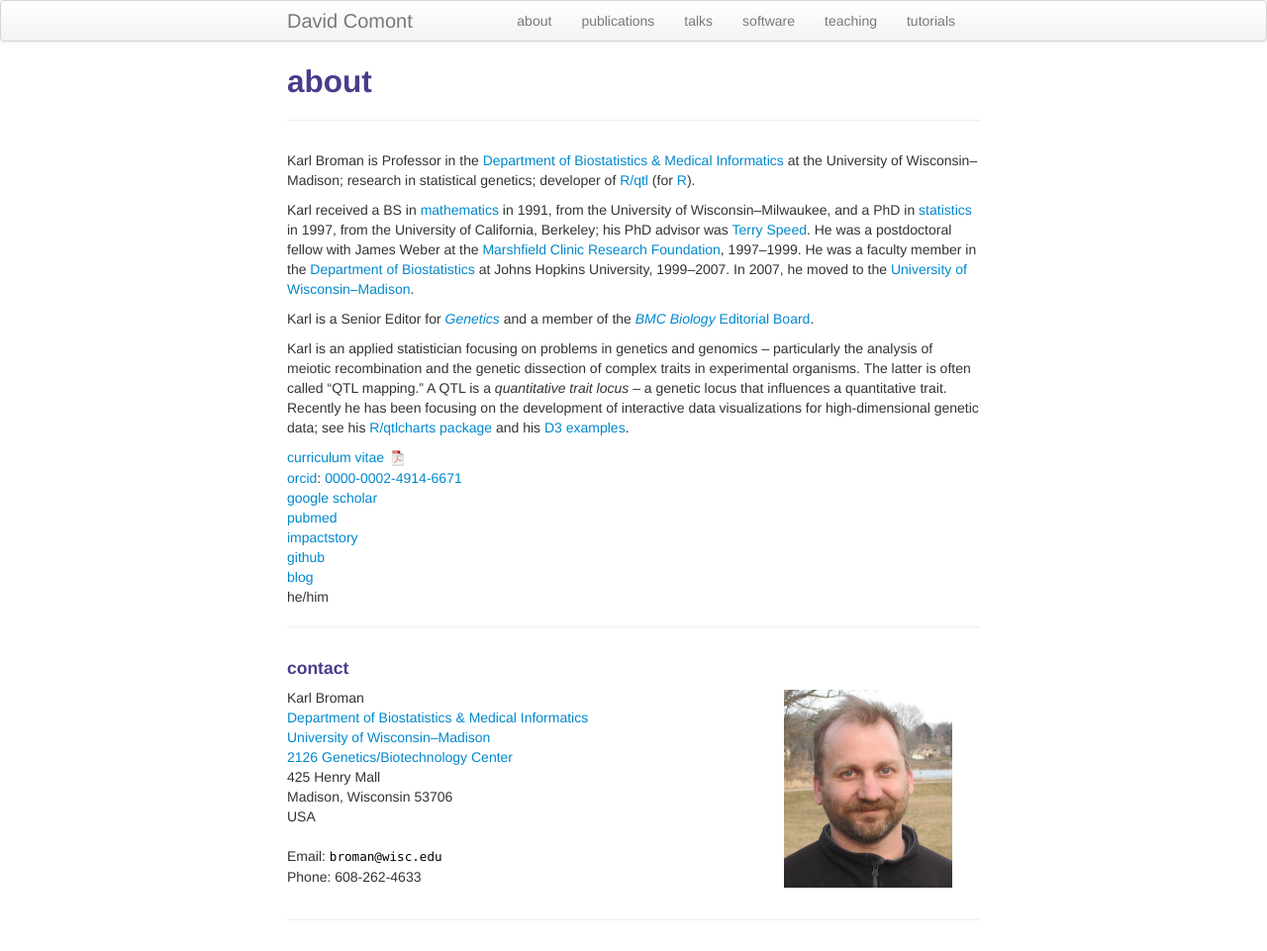
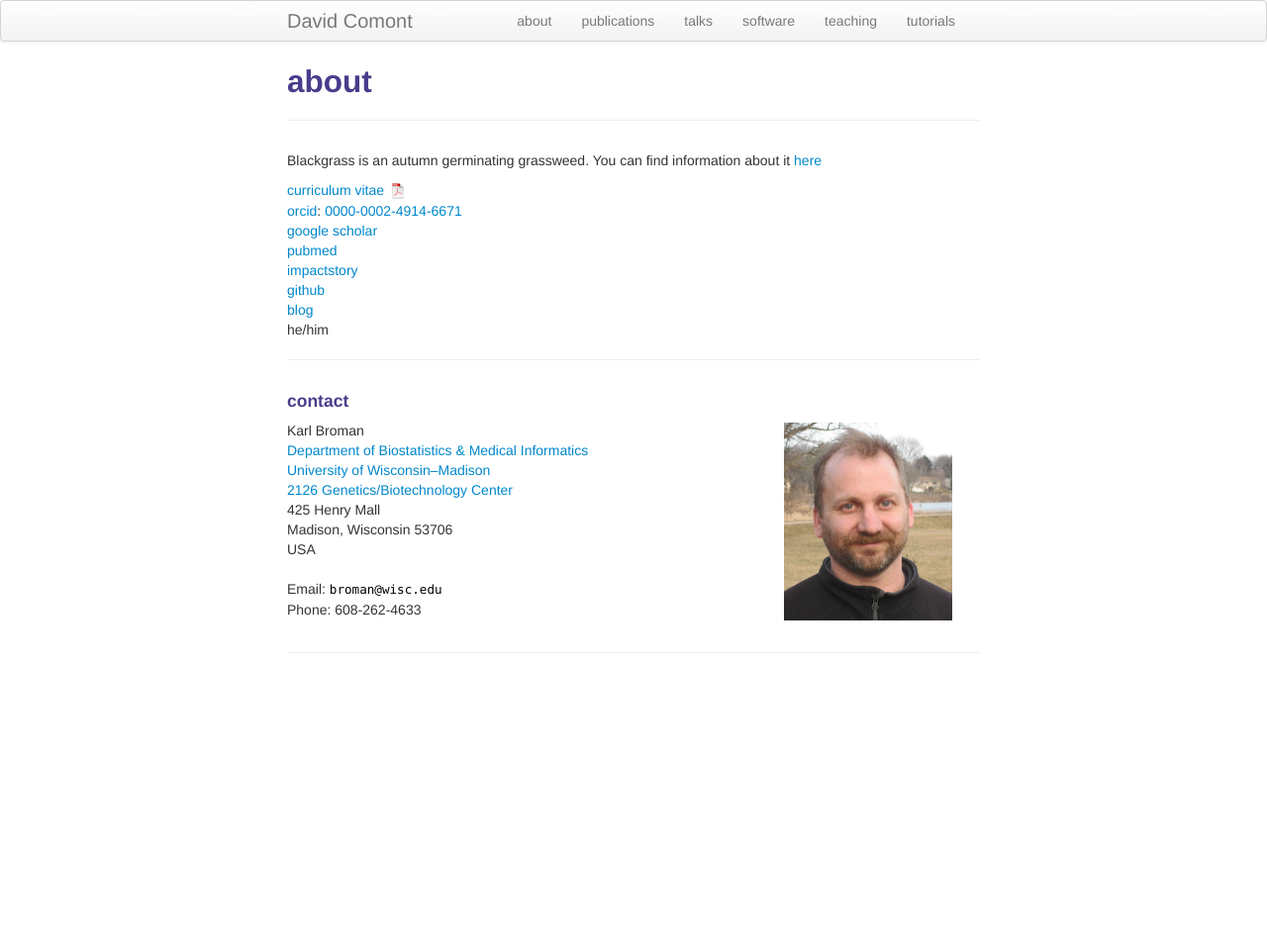
Before and after one commit to DavidComont/davidcomont.github.io, a Jekyll site: the page built from pages/about.md, in a window 1280 px wide. Shown: the whole page at 99% size. Built offline with Jekyll 4.4.1, drawn with Linux system fonts in a browser that asks for light colours; after the commit the page ends 900 px from its top, so only the background shows below that.

Commit message:
remove cname

```diff
--- a/CNAME
+++ /dev/null
@@ -1 +0,0 @@
-#kbroman.org
--- a/pages/about.md
+++ b/pages/about.md
@@ -1,41 +1,11 @@
 ---
 layout: page
 title: about
-description: Karl Broman is Professor in Biostatistics and Medical Informatics at University of Wisconsin - Madison; research in statistical genetics
+description: Information about blackgrass goes here
 ---
 
-Karl Broman is Professor in the
-[Department of Biostatistics &amp; Medical Informatics](https://www.biostat.wisc.edu)
-at the University of Wisconsin&ndash;Madison;
-research in statistical genetics; developer of
-[R/qtl](https://rqtl.org) (for [R](https://www.r-project.org)).
-
-Karl received a BS in [mathematics](http://uwm.edu/math)
-in 1991, from the
-University of Wisconsin&ndash;Milwaukee, and a
-PhD in [statistics](http://stat.berkeley.edu) in 1997, from the
-University of California, Berkeley; his PhD advisor was
-[Terry Speed](http://www.wehi.edu.au/people/terry-speed).
-He was a postdoctoral fellow with James Weber at the
-[Marshfield Clinic Research Foundation](http://research.marshfieldclinic.org),
-1997&ndash;1999. He
-was a faculty member in the [Department of Biostatistics](https://www.jhsph.edu/departments/biostatistics/) at Johns
-Hopkins University, 1999&ndash;2007. In 2007, he moved to the
-[University of Wisconsin&ndash;Madison](https://www.wisc.edu).
-
-Karl is a Senior Editor for [_Genetics_](http://www.genetics.org) and
-a member of the [_BMC Biology_](https://bmcbiol.biomedcentral.com)
-[Editorial Board](https://bmcbiol.biomedcentral.com/about/editorial-board).
-
-Karl is an applied statistician focusing on problems in genetics and
-genomics &ndash; particularly the analysis of meiotic recombination and the
-genetic dissection of complex traits in experimental organisms. The
-latter is often called &ldquo;QTL mapping.&rdquo; A QTL is a
-_quantitative trait locus_ &ndash; a genetic locus that influences a
-quantitative trait. Recently he has been focusing on the development
-of interactive data visualizations for high-dimensional genetic data;
-see his [R/qtlcharts package](https://kbroman.org/qtlcharts) and
-his [D3 examples](https://www.biostat.wisc.edu/~kbroman/D3).
+Blackgrass is an autumn germinating grassweed. You can find information
+about it [here](https://en.wikipedia.org/wiki/Alopecurus_myosuroides)
 
 [curriculum vitae ![CV as pdf](icons16/pdf-icon.png)]({{ BASE_PATH }}/assets/broman_cv.pdf)<br/>
 [orcid](https://orcid.org): [0000-0002-4914-6671](https://orcid.org/0000-0002-4914-6671)<br/>
```
